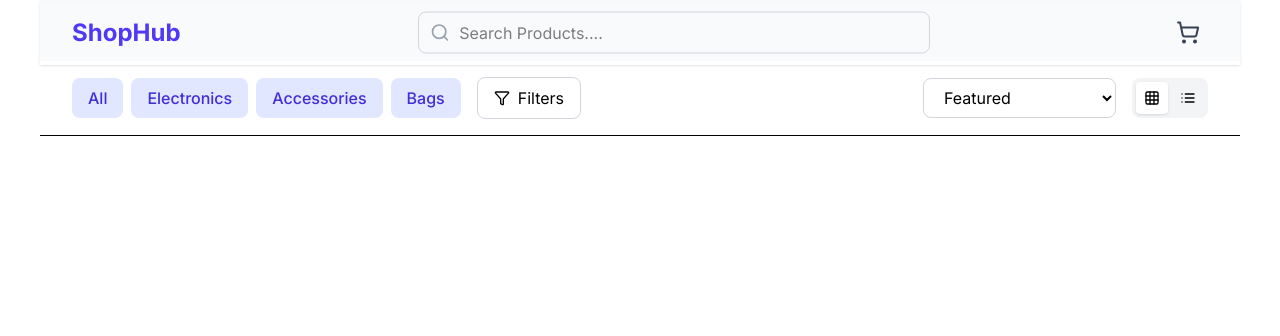
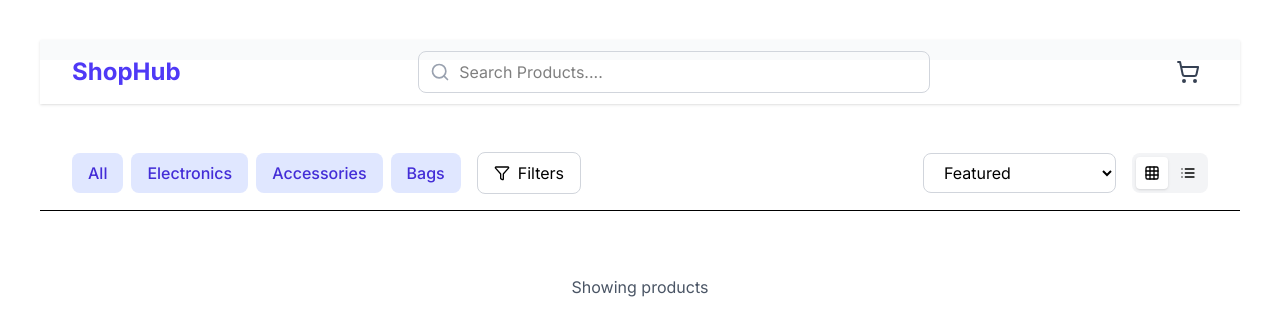
Before and after one commit to TamarCoder/EcommerceApp, a Next.js app: page / in a window 1280 px wide. Shown: the top 336 px of the page. Built offline with nearby package versions, Linux system fonts and the light colour scheme.

Commit message:
finished

```diff
--- a/app/components/Main/Main.tsx
+++ b/app/components/Main/Main.tsx
@@ -4,8 +4,34 @@
 
 
 const Main = () =>  {
+
+
+
+
+    // const sortedProducts = [...filteredProducts].sort((a, b) => {
+    //     switch (filters.sortBy) {
+    //         case 'price-low':
+    //             return a.price - b.price;
+    //         case 'price-high':
+    //             return b.price - a.price;
+    //         case 'rating':
+    //             return b.rating - a.rating;
+    //         default:
+    //             return 0;
+    //     }
+    // });
     return (
-         <main></main>
+        <main className="max-w-7xl mx-auto px-4 sm:px-6 lg:px-8 py-8">
+            <div className="mb-6">
+                <p className="text-gray-600">
+                    Showing <span className="font-semibold"></span> products
+                </p>
+            </div>
+
+
+
+
+        </main>
     )
 }
 
--- a/app/components/MainApplication/MainAplication.tsx
+++ b/app/components/MainApplication/MainAplication.tsx
@@ -1,6 +1,7 @@
 "use client"
 import Header from "../Header/Header";
 import HeaderFilters from "../HeaderFilters/HeaderFilters";
+import Main from "../Main/Main";
 
 
 
@@ -9,6 +10,8 @@
         <section className=" w-full h-auto bg-gray-50 flex flex-col gap-[32px]">
              <Header/>
              <HeaderFilters/>
+             <Main/>
+            {/*<ShoppingCart isOpen={isCartOpen} onClose={() => setIsCartOpen(false)} />*/}
         </section>
     )
 }
--- a/app/page.tsx
+++ b/app/page.tsx
@@ -3,7 +3,7 @@
 
 export default function Home() {
   return (
-    <div className="font-sans grid grid-rows-[20px_1fr_20px] items-center justify-items-center min-h-screen p-8 pb-20 gap-16 sm:p-10">
+    <div className="font-sans grid grid-rows-[20px_1fr_20px]  min-h-screen p-5 pb-20  gap-16 sm:p-10   ">
        <MainAplication/>
     </div>
   );
```
